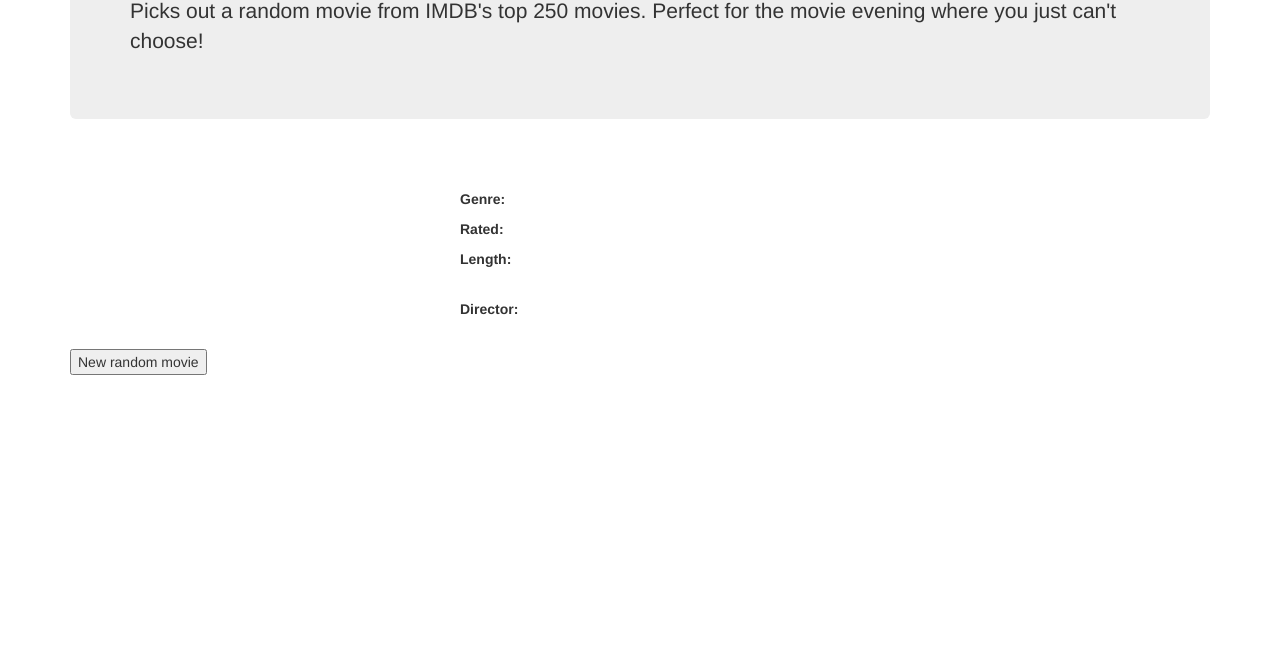
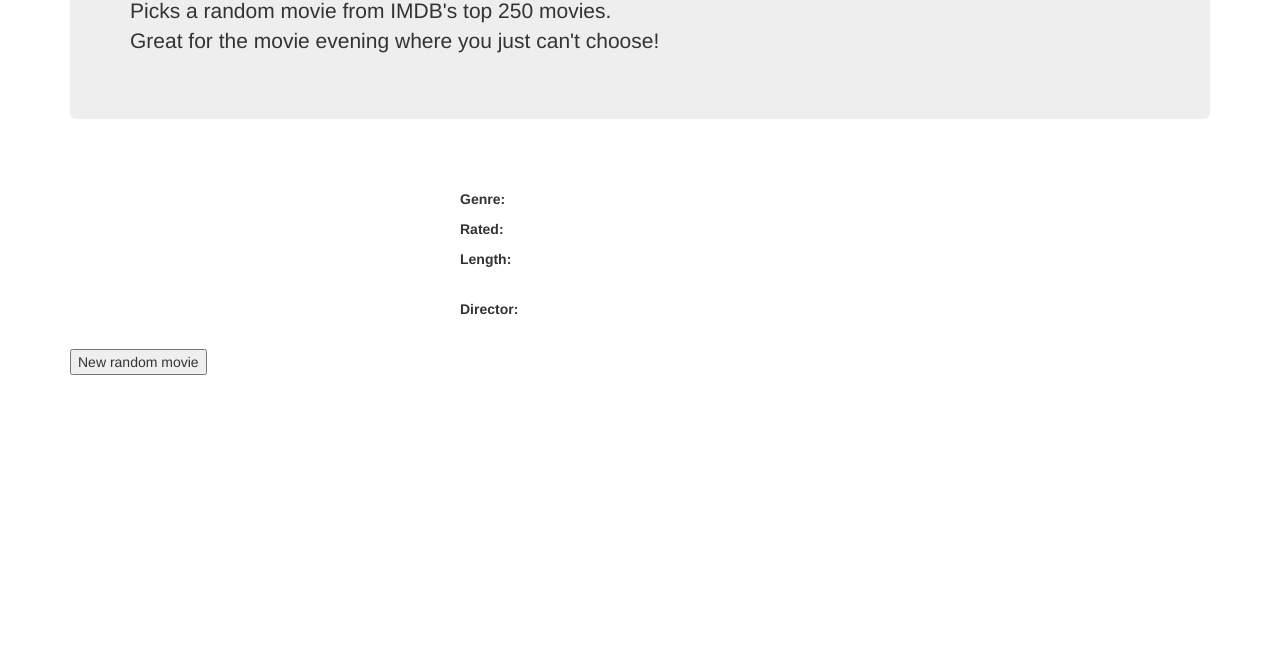
Before and after one commit to AndreasDellrud/RandomMoviePicker, a website: page index.html in a window 1280 px wide. Shown: the part 151-800 px from the top of the page. Drawn offline with nearby package versions, Linux system fonts and the light colour scheme; no server answers; files whose address does not match are found by name.

Commit message:
Small chages to jumbotron

```diff
--- a/index.html
+++ b/index.html
@@ -16,7 +16,7 @@
       <div class="container">
         <div class="jumbotron">
           <h1>Random movie picker</h1>
-          <p>Picks out a random movie from IMDB's top 250 movies. Perfect for the movie evening where you just can't choose!</p>
+          <p>Picks a random movie from IMDB's top 250 movies. <br>Great for the movie evening where you just can't choose!</p>
         </div>
         <div class="row">
           <div class="col-md-4">
```
